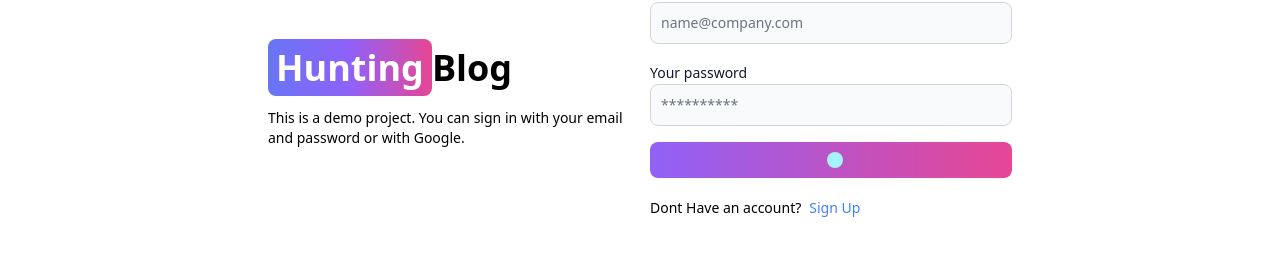
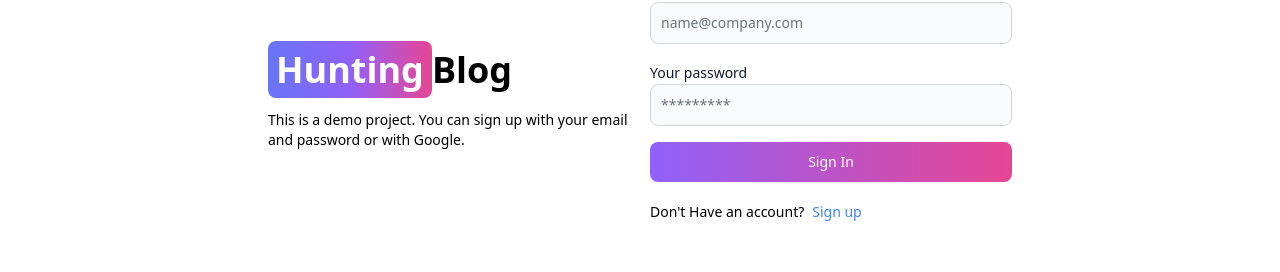
Before and after one commit to sirswamahesh/mern-blog, a React (Vite) app in the folder client/: page /sign-in in a window 1280 px wide. Shown: the part 178-450 px from the top of the page. Built offline with nearby package versions, Linux system fonts and the light colour scheme.

Commit message:
create signin page

```diff
--- a/client/src/pages/SignIn.jsx
+++ b/client/src/pages/SignIn.jsx
@@ -1,24 +1,24 @@
 import { Alert, Button, Label, Spinner, TextInput } from 'flowbite-react';
 import { useState } from 'react';
 import { Link, useNavigate } from 'react-router-dom';
-
-
+// import OAuth from '../components/OAuth';
 
 export default function SignIn() {
   const [formData, setFormData] = useState({});
-
-
+  const [errorMessage, setErrorMessage] = useState(null);
+  const [loading, setLoading] = useState(false);
   const navigate = useNavigate();
   const handleChange = (e) => {
     setFormData({ ...formData, [e.target.id]: e.target.value.trim() });
   };
   const handleSubmit = async (e) => {
     e.preventDefault();
-    // if (!formData.email || !formData.password) {
-    //   return dispatch(signInFailure('Please fill all the fields'));
-    // }
+    if (!formData.email || !formData.password) {
+      return setErrorMessage('Please fill out all fields.');
+    }
     try {
-
+      setLoading(true);
+      setErrorMessage(null);
       const res = await fetch('/api/auth/signin', {
         method: 'POST',
         headers: { 'Content-Type': 'application/json' },
@@ -26,15 +26,16 @@ export default function SignIn() {
       });
       const data = await res.json();
       if (data.success === false) {
-        // dispatch(signInFailure(data.message));
+        setLoading(false)
+        return setErrorMessage(data.message);
       }
-
-      if (res.ok) {
-        // dispatch(signInSuccess(data));
+      setLoading(false);
+      if(res.ok) {
         navigate('/');
       }
     } catch (error) {
-      // dispatch(signInFailure(error.message));
+      setErrorMessage(error.message);
+      setLoading(false);
     }
   };
   return (
@@ -44,12 +45,12 @@ export default function SignIn() {
         <div className='flex-1'>
           <Link to='/' className='font-bold dark:text-white text-4xl'>
             <span className='px-2 py-1 bg-gradient-to-r from-indigo-500 via-purple-500 to-pink-500 rounded-lg text-white'>
-              Hunting
+             Hunting
             </span>
             Blog
           </Link>
           <p className='text-sm mt-5'>
-            This is a demo project. You can sign in with your email and password
+            This is a demo project. You can sign up with your email and password
             or with Google.
           </p>
         </div>
@@ -70,7 +71,7 @@ export default function SignIn() {
               <Label value='Your password' />
               <TextInput
                 type='password'
-                placeholder='**********'
+                placeholder='*********'
                 id='password'
                 onChange={handleChange}
               />
@@ -78,30 +79,30 @@ export default function SignIn() {
             <Button
               gradientDuoTone='purpleToPink'
               type='submit'
-              // disabled={loading}
+              disabled={loading}
             >
-              {/* {loading ? (
+              {loading ? (
                 <>
                   <Spinner size='sm' />
                   <span className='pl-3'>Loading...</span>
                 </>
               ) : (
                 'Sign In'
-              )} */}
+              )}
             </Button>
             {/* <OAuth /> */}
           </form>
           <div className='flex gap-2 text-sm mt-5'>
-            <span>Dont Have an account?</span>
+            <span>Don't Have an account?</span>
             <Link to='/sign-up' className='text-blue-500'>
-              Sign Up
+              Sign up
             </Link>
           </div>
-          {/* {errorMessage && (
+          {errorMessage && (
             <Alert className='mt-5' color='failure'>
               {errorMessage}
             </Alert>
-          )} */}
+          )}
         </div>
       </div>
     </div>
```
